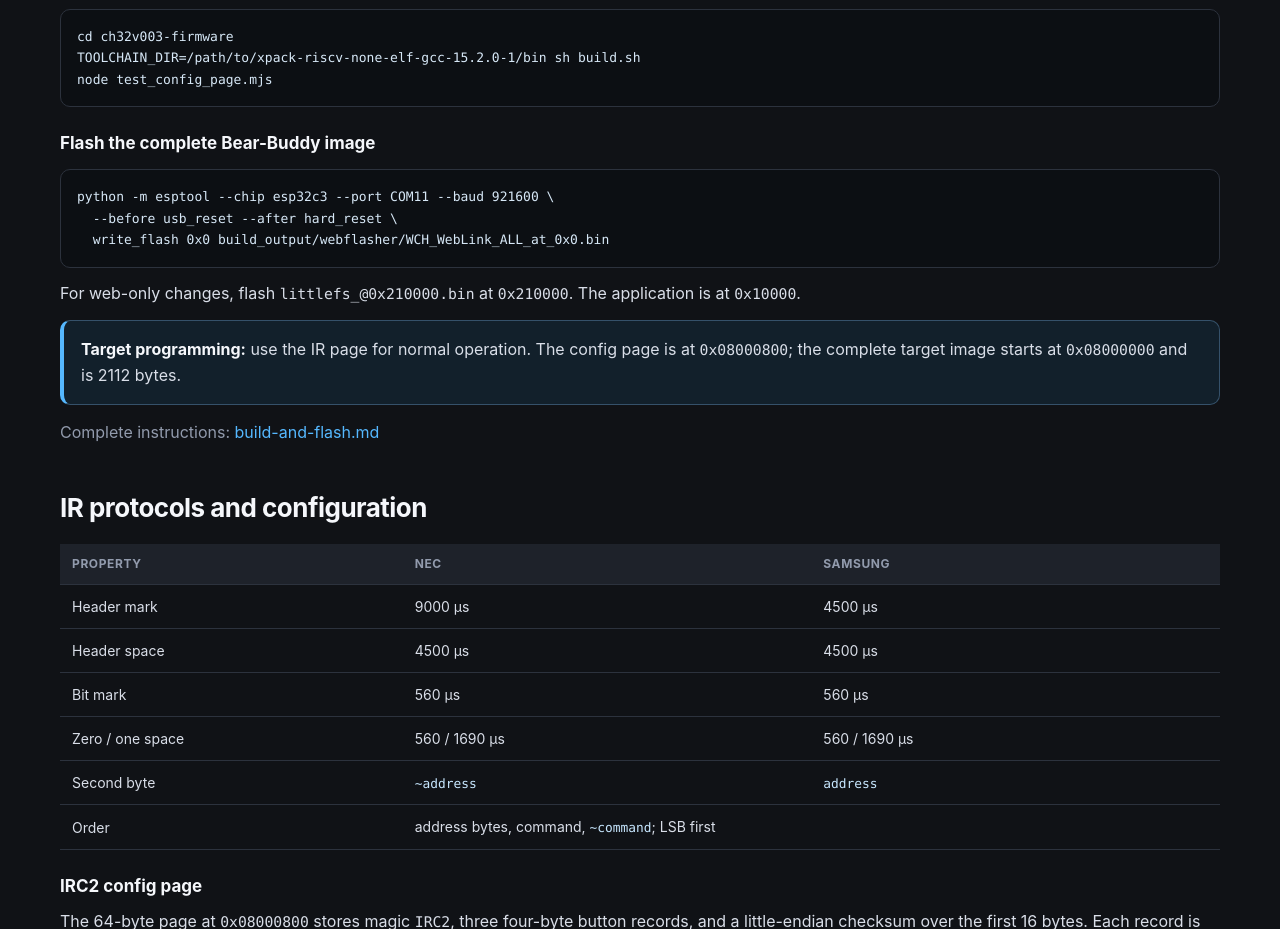
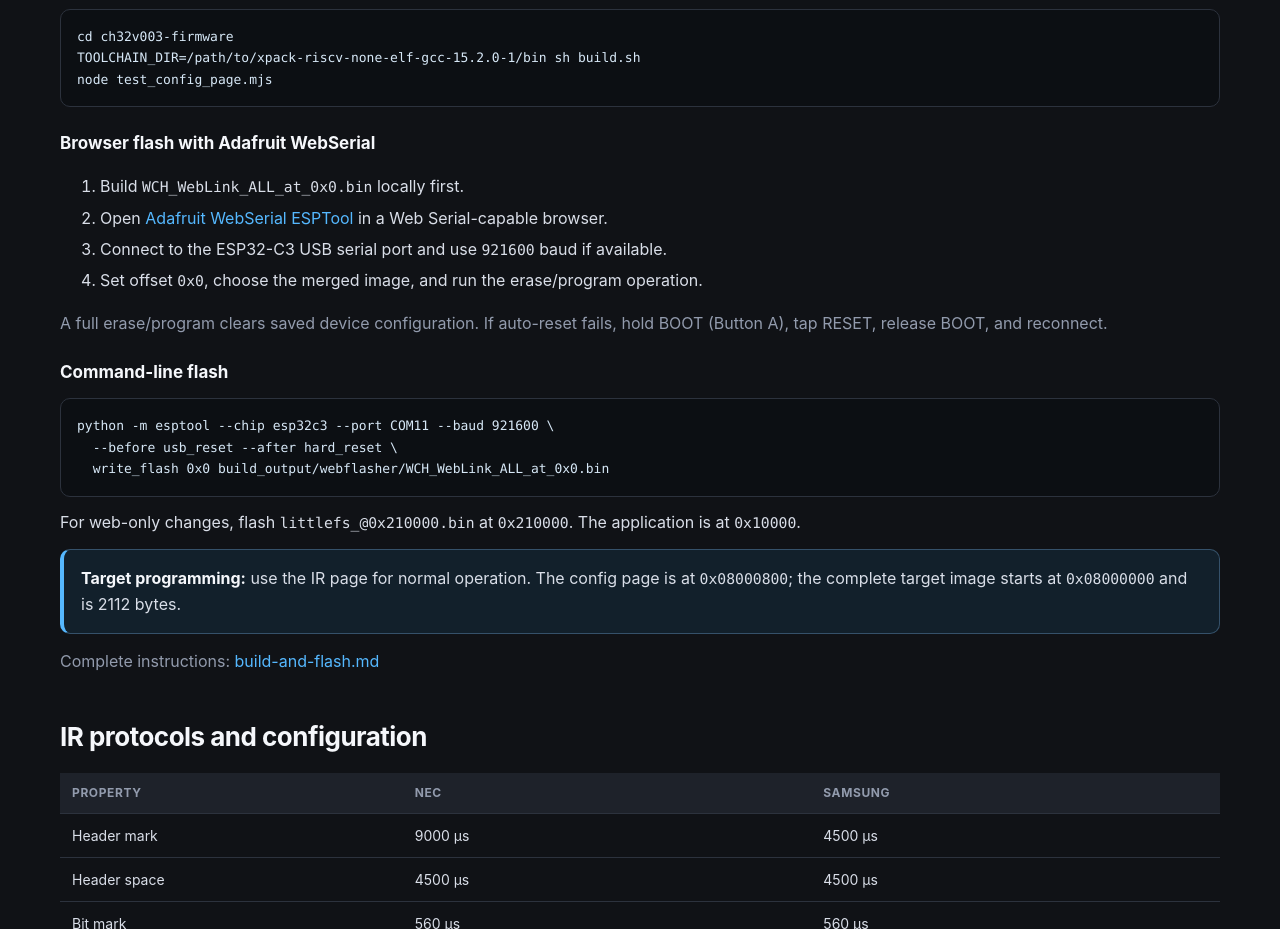
Before and after one commit to foerfelixir/bear-buddy-webflasher, a plain HTML site: page docs/index.html in a window 1280 px wide. Shown: the part 1970-2899 px from the top of the page. Drawn offline with Linux system fonts and the light colour scheme.

Commit message:
Document Adafruit WebSerial ESP32 flashing
Add a browser-based flashing workflow for the locally built merged image,
including browser requirements, offset, erase behavior, and BOOT recovery.

```diff
--- a/docs/index.html
+++ b/docs/index.html
@@ -181,7 +181,15 @@ python tools/verify_artifacts.py</pre>
       <pre>cd ch32v003-firmware
 TOOLCHAIN_DIR=/path/to/xpack-riscv-none-elf-gcc-15.2.0-1/bin sh build.sh
 node test_config_page.mjs</pre>
-      <h3>Flash the complete Bear-Buddy image</h3>
+      <h3>Browser flash with Adafruit WebSerial</h3>
+      <ol>
+        <li>Build <code>WCH_WebLink_ALL_at_0x0.bin</code> locally first.</li>
+        <li>Open <a href="https://adafruit.github.io/Adafruit_WebSerial_ESPTool/">Adafruit WebSerial ESPTool</a> in a Web Serial-capable browser.</li>
+        <li>Connect to the ESP32-C3 USB serial port and use <code>921600</code> baud if available.</li>
+        <li>Set offset <code>0x0</code>, choose the merged image, and run the erase/program operation.</li>
+      </ol>
+      <p class="muted">A full erase/program clears saved device configuration. If auto-reset fails, hold BOOT (Button A), tap RESET, release BOOT, and reconnect.</p>
+      <h3>Command-line flash</h3>
       <pre>python -m esptool --chip esp32c3 --port COM11 --baud 921600 \
   --before usb_reset --after hard_reset \
   write_flash 0x0 build_output/webflasher/WCH_WebLink_ALL_at_0x0.bin</pre>
```
Also changed, not shown: 3 other files.
